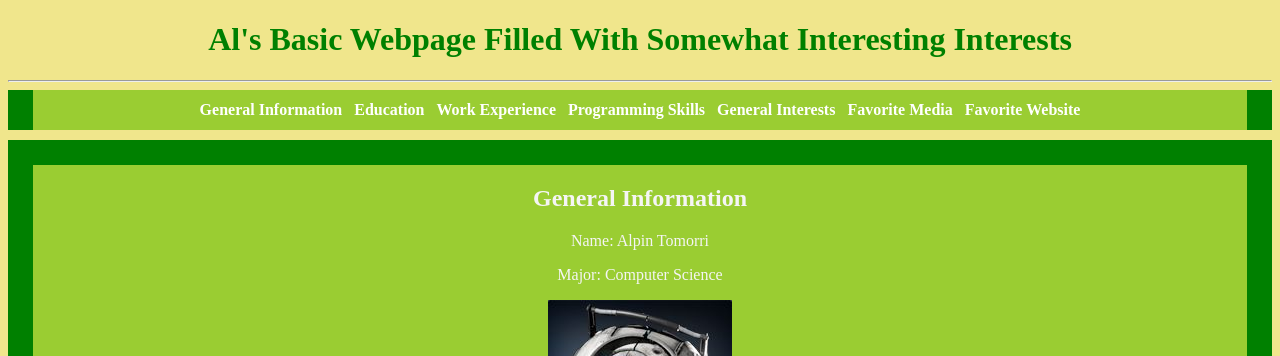
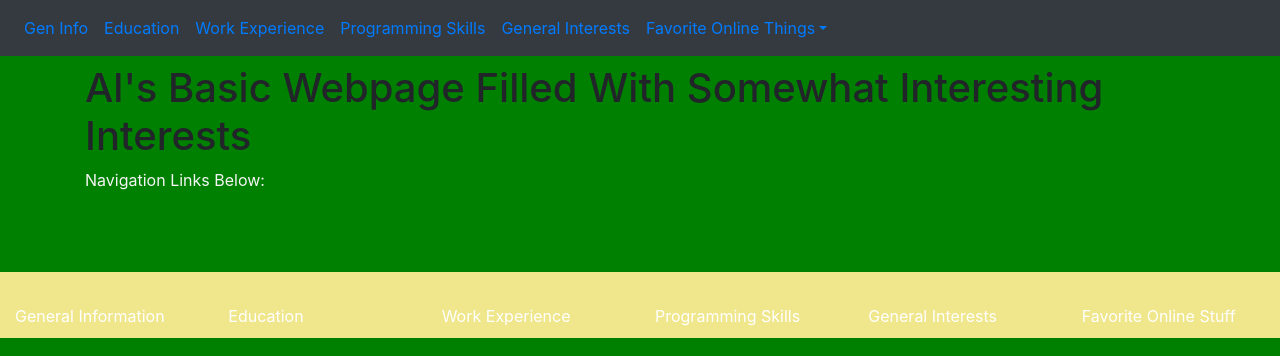
Before and after one commit to atom996/WebDev, a plain HTML site: page index.html in a window 1280 px wide. Shown: the top 356 px of the page. Drawn offline with nearby package versions, Linux system fonts and the light colour scheme.

Commit message:
Began Adding bootstrap. Still a work in progress.

```diff
--- a/index.html
+++ b/index.html
@@ -1,18 +1,61 @@
 <!DOCTYPE html>
 <html>
+
   <head>
-    <!--Link to the CSS file!-->
+    <!--Links-->
+    <link rel="stylesheet" href="https://maxcdn.bootstrapcdn.com/bootstrap/4.5.2/css/bootstrap.min.css">
+    <script src="https://ajax.googleapis.com/ajax/libs/jquery/3.5.1/jquery.min.js"></script>
+    <script src="https://cdnjs.cloudflare.com/ajax/libs/popper.js/1.16.0/umd/popper.min.js"></script>
+    <script src="https://maxcdn.bootstrapcdn.com/bootstrap/4.5.2/js/bootstrap.min.js"></script>
     <link rel="stylesheet" href="WebStyle.css">
-    <title> Personal Web Page </title>
+
+    <!--Title-->
+    <title> Alpin T - Home Page </title>
+
   </head>
+
     <!--Body starts here-->
-  <body style="background-color: khaki;">
-    <script src="test.js"></script>
+  <body data-spy="scroll" data-target=".navbar" data-offset="50" style="background-color: khaki;">
+    <nav class="navbar navbar-expand-sm bg-dark navbark-dark fixed-top">
+      <ul class="navbar-nav">
+        <li class="nav-item"><a href="#start" class="nav-link">Gen Info</a></li>
+        <li class="nav-item"><a href="#edu" class="nav-link">Education</a></li>
+        <li class="nav-item"><a href="#work" class="nav-link">Work Experience</a></li>
+        <li class="nav-item"><a href="#skills" class="nav-link">Programming Skills</a></li>
+        <li class="nav-item"><a href="#geninterests" class="nav-link">General Interests</a></li>
+        <li class="nav-item">
+          <div class="dropdown">
+            <a href="#" class="nav-link dropdown-toggle" data-toggle="dropdown">Favorite Online Things</a>
+            <div class="dropdown-menu">
+              <a class="dropdown-item" href="#start">Gen Info</a>
+              <a class="dropdown-item" href="#edu">Education</a>
+              <a class="dropdown-item" href="#work">Work Experience</a>
+              <a class="dropdown-item" href="#skills">Programming Skills</a>
+              <a class="dropdown-item" href="#geninterests">General Interests</a>
+            </div>
+          </div>
+        </li>
+      </ul>
+    </nav>
 
-    <h1 class="topHeader"> Al's Basic Webpage Filled With Somewhat Interesting Interests </h1>
-    <hr/>
+    <div class="jumbotron jumbotron-fluid" style="background-color: green">
+      <div class="container">
+        <h1>Al's Basic Webpage Filled With Somewhat Interesting Interests</h1>
+        <p style="color: whitesmoke">Navigation Links Below:</p>
+      </div>
+    </div>
 
-    <div class="menuContainer">
+    <div class="container-fluid">
+      <div class="row">
+        <div class="col-sm-2"><a href="#start" class="a">General Information</a></div>
+        <div class="col-sm-2"><a href="#edu" class="a">Education</a></div>
+        <div class="col-sm-2"><a href="#work" class="a">Work Experience</a></div>
+        <div class="col-sm-2"><a href="#skills" class="a">Programming Skills</a></div>
+        <div class="col-sm-2"><a href="#geninterests" class="a">General Interests</a></div>
+        <div class="col-sm-2"><a href="#favorite" class="a">Favorite Online Stuff</a></div>
+      </div>
+    </div>
+    <!--<div class="menuContainer">
       <table class="table"
         <tr>
           <th><a href="#start" class="a"> General Information </a></th>
@@ -25,7 +68,7 @@
         </tr>
       </table>
     </div>
-
+  -->
     <div class="generalContainer" id="start">
     <h2> General Information </h2>
     <p> Name: Alpin Tomorri </p>
```
